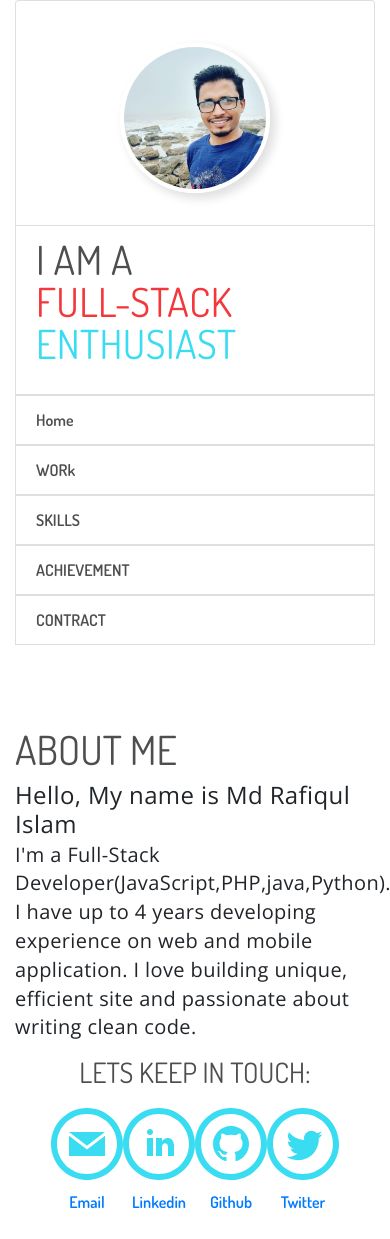
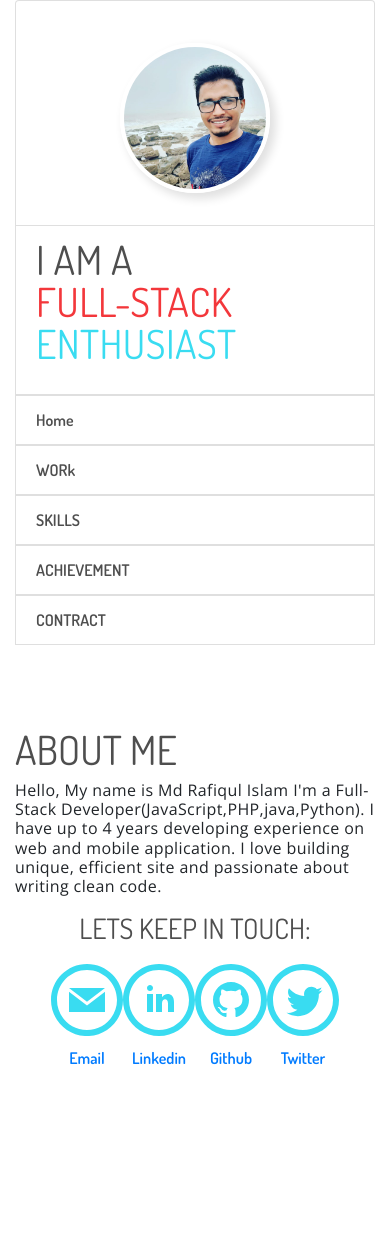
Before and after one commit to wubrafiq807/my-profile, a React (Create React App) app: page / in a window 390 px wide. After the commit the page ends 1095 px from the top, so only its background shows below. Built offline with nearby package versions, Linux system fonts and the light colour scheme.

Commit message:
fix the responsive issue in mobile view

```diff
--- a/src/App.css
+++ b/src/App.css
@@ -985,28 +985,6 @@ textarea {
   height: auto;
 }
 
-.grid-margin-x {
-  margin-left: -0.625rem;
-  margin-right: -0.625rem;
-}
-@media print, screen and (min-width: 40em) {
-  .grid-margin-x {
-    margin-left: -0.9375rem;
-    margin-right: -0.9375rem;
-  }
-}
-.grid-margin-x > .cell {
-  width: calc(100% - 1.25rem);
-  margin-left: 0.625rem;
-  margin-right: 0.625rem;
-}
-@media print, screen and (min-width: 40em) {
-  .grid-margin-x > .cell {
-    width: calc(100% - 1.875rem);
-    margin-left: 0.9375rem;
-    margin-right: 0.9375rem;
-  }
-}
 .grid-margin-x > .auto {
   width: auto;
 }
--- a/src/App.js
+++ b/src/App.js
@@ -11,7 +11,7 @@ import NoPageFound from "./pages/NoPageFound.jsx";
 import Container from "react-bootstrap/Container";
 import Row from "react-bootstrap/Row";
 import Col from "react-bootstrap/Col";
-import { HashRouter as Router, Switch, Route } from "react-router-dom";
+import { BrowserRouter as Router, Switch, Route } from "react-router-dom";
 
 function App() {
   return (
--- a/src/asstes/css/components/profilePicture/ProfilePicture.css
+++ b/src/asstes/css/components/profilePicture/ProfilePicture.css
@@ -20,17 +20,6 @@
 .intro.short span {
   display: block;
 }
-
-.intro.long {
-  font-size: 24px;
-}
-.intro.long .intro-text {
-  display: block;
-}
-.intro.long .intro-copy {
-  font-size: 20px;
-}
-
 .keep-in-touch {
   margin: 0 auto 25px;
   width: 80%;
--- a/src/pages/Home.jsx
+++ b/src/pages/Home.jsx
@@ -2,18 +2,16 @@ import React from "react";
 import Contract from "./Contract.jsx";
 
 const Home = () => (
-  <div>
+  <>
     <h1 className="title is-1">ABOUT ME</h1>
-    <p className="intro long">
-      <span className="intro-text">Hello, My name is Md Rafiqul Islam</span>
-      <span className="intro-copy">
-        I'm a Full-Stack Developer(JavaScript,PHP,java,Python). I have up to 4
-        years developing experience on web and mobile application. I love
-        building unique, efficient site and passionate about writing clean code.
-      </span>
+    <p className="">
+      Hello, My name is Md Rafiqul Islam I'm a Full-Stack
+      Developer(JavaScript,PHP,java,Python). I have up to 4 years developing
+      experience on web and mobile application. I love building unique,
+      efficient site and passionate about writing clean code.
     </p>
     <Contract />
-  </div>
+  </>
 );
 
 export default Home;
--- a/src/pages/Skills.jsx
+++ b/src/pages/Skills.jsx
@@ -33,7 +33,7 @@ const Skills = () => (
       <li>Agile development</li>
       <li>Caching/message broker Redis</li>
       <li>
-        Able to architect modular, Flux, object-oriented / functional, MVC
+        Able to architect SOLID, object-oriented(OOP) / functional, MVC
         design pattern
       </li>
       <li>Meets tight and demanding deadlines under pressure</li>
```
